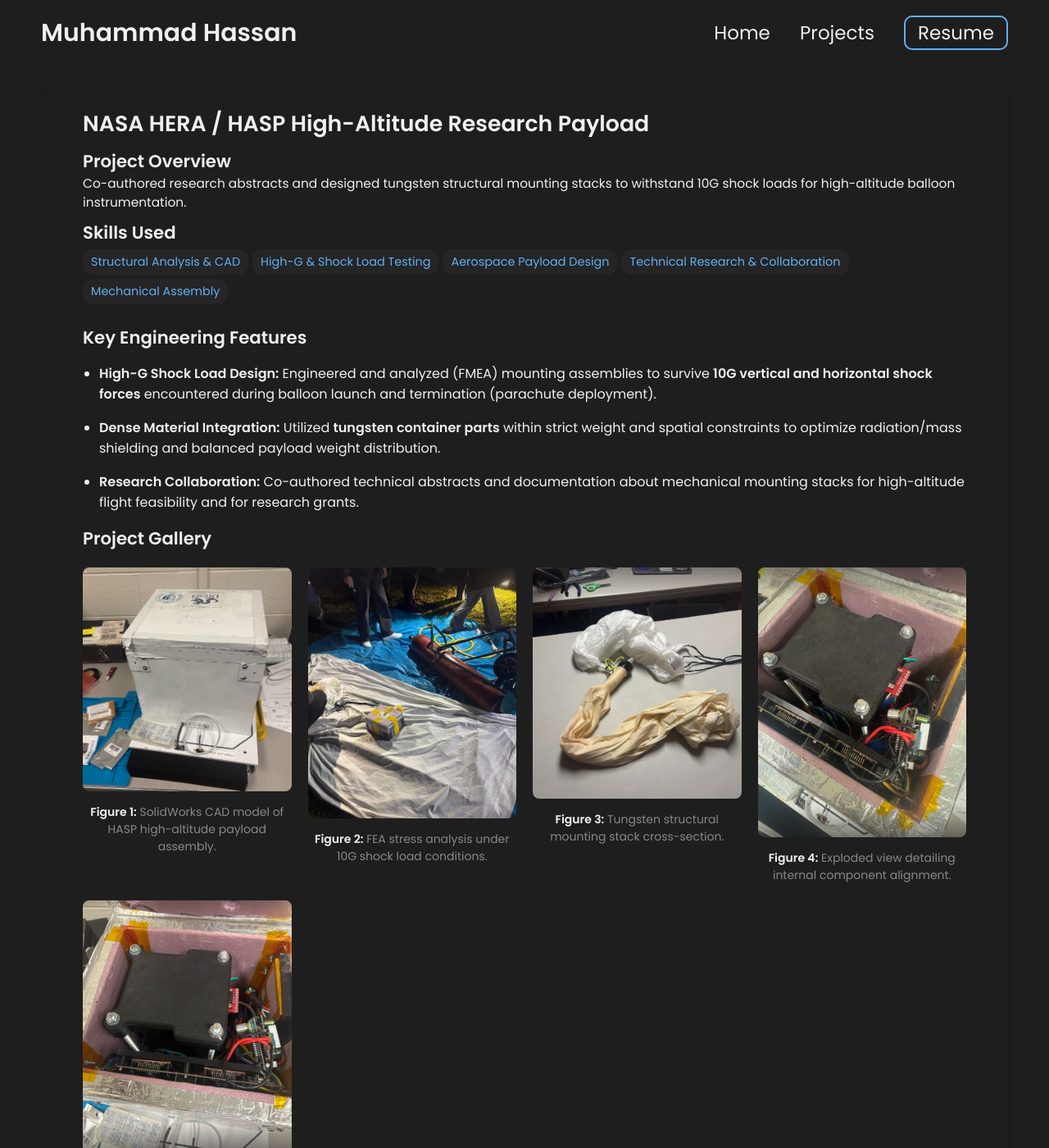
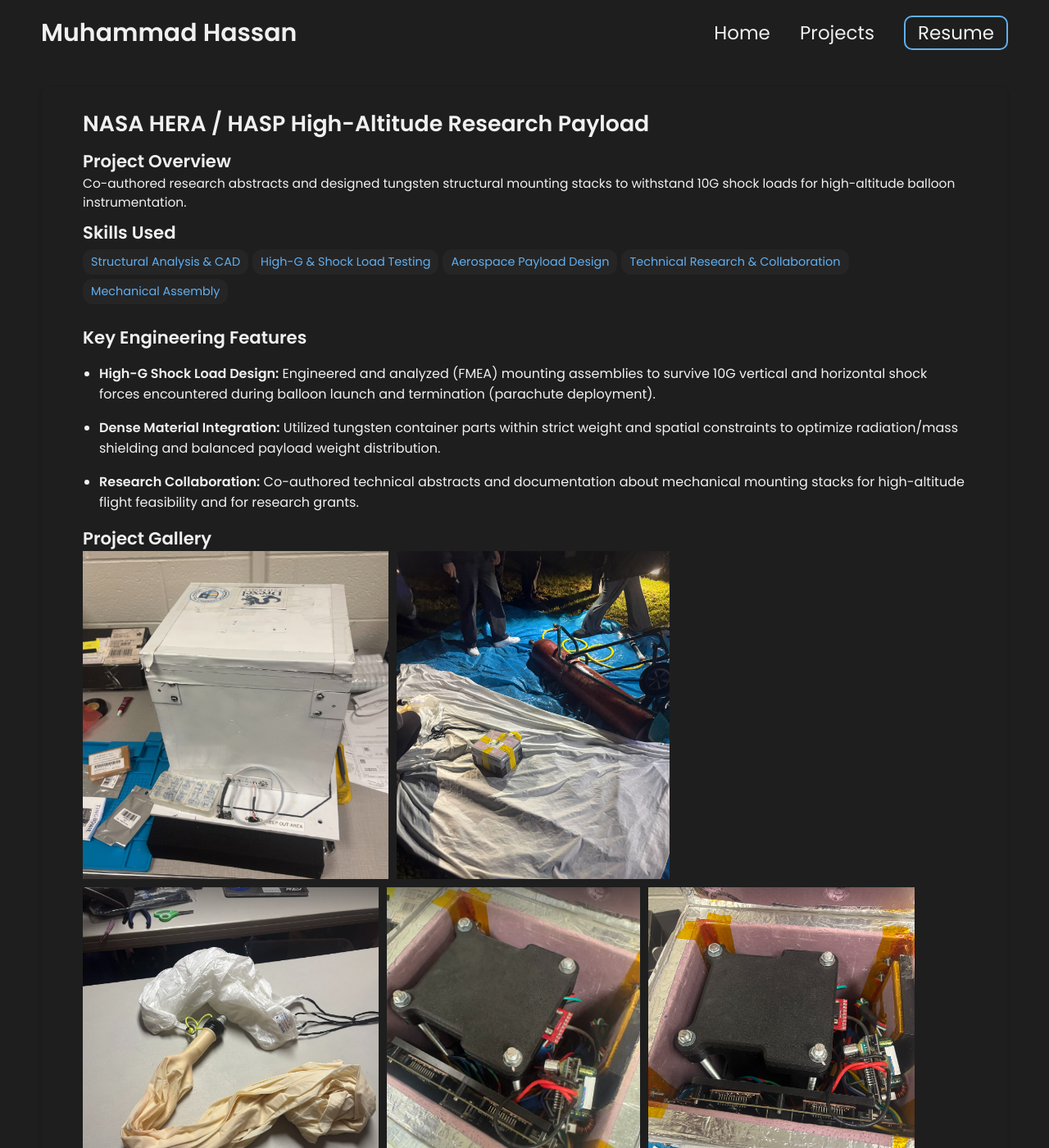
Before and after one commit to MuHasOfficial/MuHasOfficial.github.io, a Jekyll site: the page built from _projects/HASP/index.md, in a window 1280 px wide and 1400 px high. Shown: the whole window at 82% size. Built offline with Jekyll 4.4.1, drawn with Linux system fonts in a browser that asks for light colours; some of the changed text lies outside the part shown.

Commit message:
Revise HASP project description and image gallery
Updated project details and replaced image gallery with include directive.

```diff
--- a/_projects/HASP/index.md
+++ b/_projects/HASP/index.md
@@ -8,50 +8,14 @@ skills:
   - Aerospace Payload Design
   - Technical Research & Collaboration
   - Mechanical Assembly
+
 ---
 
+
 ## Key Engineering Features
-- **High-G Shock Load Design:** Engineered and analyzed (FMEA) mounting assemblies to survive **10G vertical and horizontal shock forces** encountered during balloon launch and termination (parachute deployment).
-- **Dense Material Integration:** Utilized **tungsten container parts** within strict weight and spatial constraints to optimize radiation/mass shielding and balanced payload weight distribution.
+- **High-G Shock Load Design:** Engineered and analyzed (FMEA) mounting assemblies to survive 10G vertical and horizontal shock forces encountered during balloon launch and termination (parachute deployment).
+- **Dense Material Integration:** Utilized tungsten container parts within strict weight and spatial constraints to optimize radiation/mass shielding and balanced payload weight distribution.
 - **Research Collaboration:** Co-authored technical abstracts and documentation about mechanical mounting stacks for high-altitude flight feasibility and for research grants.
 
 ## Project Gallery
-
-<div class="gallery-grid" style="display: grid; grid-template-columns: repeat(auto-fit, minmax(250px, 1fr)); gap: 20px; margin-top: 20px;">
-
-  <figure style="text-align: center; margin: 0;">
-    <img src="./hasp1.png" alt="HASP Assembly" style="width: 100%; border-radius: 8px;">
-    <figcaption style="margin-top: 8px; font-size: 14px; color: #888;">
-      <strong>Figure 1:</strong> SolidWorks CAD model of HASP high-altitude payload assembly.
-    </figcaption>
-  </figure>
-
-  <figure style="text-align: center; margin: 0;">
-    <img src="./hasp2.png" alt="Structural Analysis" style="width: 100%; border-radius: 8px;">
-    <figcaption style="margin-top: 8px; font-size: 14px; color: #888;">
-      <strong>Figure 2:</strong> FEA stress analysis under 10G shock load conditions.
-    </figcaption>
-  </figure>
-
-  <figure style="text-align: center; margin: 0;">
-    <img src="./hasp3.png" alt="Tungsten Mounting" style="width: 100%; border-radius: 8px;">
-    <figcaption style="margin-top: 8px; font-size: 14px; color: #888;">
-      <strong>Figure 3:</strong> Tungsten structural mounting stack cross-section.
-    </figcaption>
-  </figure>
-
-  <figure style="text-align: center; margin: 0;">
-    <img src="./hasp4.png" alt="Exploded View" style="width: 100%; border-radius: 8px;">
-    <figcaption style="margin-top: 8px; font-size: 14px; color: #888;">
-      <strong>Figure 4:</strong> Exploded view detailing internal component alignment.
-    </figcaption>
-  </figure>
-
-  <figure style="text-align: center; margin: 0;">
-    <img src="./hasp5.png" alt="Physical Integration" style="width: 100%; border-radius: 8px;">
-    <figcaption style="margin-top: 8px; font-size: 14px; color: #888;">
-      <strong>Figure 5:</strong> Physical payload assembly and high-altitude flight setup.
-    </figcaption>
-  </figure>
-
-</div>
+{% include image-gallery.html images="hasp1.png, hasp2.png, hasp3.png, hasp4.png, hasp5.png" height="400" %}
```
